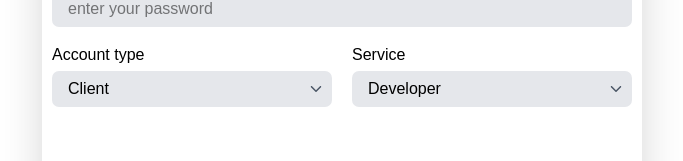
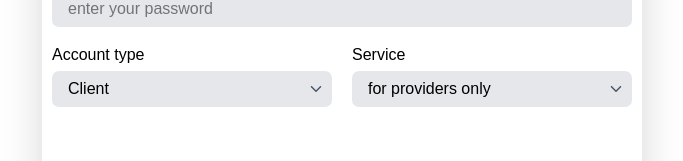
Before and after one commit to Isac-Joestar/Joestar-Calendar, a Next.js app: page /register in a window 1280 px wide. Shown: the part 464-625 px from the top of the page, without its empty margins (298-981 px from the left). Built offline with nearby package versions, Linux system fonts and the light colour scheme.

Commit message:
feat(register) cadastro de usuários

```diff
--- a/src/app/api/register/route.ts
+++ b/src/app/api/register/route.ts
@@ -8,9 +8,9 @@ export async function POST(req: Request) {
 
     try{
         const body = await req.json();
-        const {username, email, password, role, phone, services } = body;
+        const {firstName, lastName, email, password, role, phone, service } = body;
 
-        if(!username || !email || !password || !role){
+        if(!firstName || !lastName || !email || !password || !role){
             return NextResponse.json(
                 {message: "Preencha todos os campos obrigatórios"},
                 {status: 400}
@@ -27,12 +27,13 @@ export async function POST(req: Request) {
 
         const hashedPassword = await bcrypt.hash(password, 10);
         const newUser = new User({
-            name: username,
+            firstName,
+            lastName,
             email,
             password: hashedPassword,
             role,
             phone,
-            services: role === "provider" ? [services] : []
+            service: role === "Provider" ? service : ''
         });
 
         await newUser.save();
--- a/src/app/page.tsx
+++ b/src/app/page.tsx
@@ -4,13 +4,18 @@ import Link from "next/link";
 
 export default function Home() {
   return (
-    <div className="grid grid-rows-[20px_1fr_20px] items-center justify-items-center min-h-screen p-8 pb-20 gap-16 sm:p-20 font-[family-name:var(--font-geist-sans)]">
+    <div className="flex items-start justify-center min-h-screen p-8 pb-20 gap-16 sm:p-20 font-[family-name:var(--font-geist-sans)]">
 
       <Link href="/login" className="">
         <button className="cursor-pointer border-1 py-[4px] px-[10px] border rounded-[4px] ">
             Faça login
         </button>
       </Link>
+      <Link href="/register" className="">
+        <button className="cursor-pointer border-1 py-[4px] px-[10px] border rounded-[4px] ">
+            Cadastre-se
+        </button>
+      </Link>
     </div>
   );
 }
--- a/src/app/register/page.tsx
+++ b/src/app/register/page.tsx
@@ -32,7 +32,7 @@ function Register(){
     const [password, setPassword] = useState("");
     const [confirmPassword, setConfirmPassword] = useState("");
     const [role, setRole ] = useState(roles[0]);
-    const [service, setService] = useState(services[0])
+    const [service, setService] = useState("")
 
 
     async function HandleSubmit(e: React.FormEvent){
@@ -44,7 +44,7 @@ function Register(){
                 headers: {
                     "Content-Type": "application/json",
                 },
-                body: JSON.stringify({firstName, lastName, password, email, role, phone, service})
+                body: JSON.stringify({firstName, lastName, email, phone, password, role, service})
             })
 
             const data = await res.json()
@@ -92,7 +92,7 @@ function Register(){
                             <input
                                 type="text"
                                 id="lastName"
-                                value={firstName}
+                                value={lastName}
                                 onChange={(e) => setLastName(e.target.value)}
                                 required
                                 className="input-default"
@@ -165,7 +165,7 @@ function Register(){
                             </label>
                             <Listbox value={role} onChange={setRole}>
                                 <div className="relative">
-                                <ListboxButton className="w-full h-9 bg-gray-200 rounded-[7px] text-black px-4 pr-10 text-left">
+                                <ListboxButton className="w-full h-9 bg-gray-200 rounded-[7px] text-black px-4 pr-10 text-left cursor-pointer">
                                     {role}
                                     <IoIosArrowDown className="absolute right-2 top-1/2 transform -translate-y-1/2 text-gray-600" />
                                 </ListboxButton>
@@ -196,11 +196,12 @@ function Register(){
                             </label>
                             <Listbox value={service} onChange={setService}>
                                 <div className="relative">
-                                <ListboxButton className="w-full h-9 bg-gray-200 rounded-[7px] text-black px-4 pr-10 text-left">
-                                    {service}
+                                <ListboxButton className={`w-full h-9 bg-gray-200 rounded-[7px] text-black px-4 pr-10 text-left ${
+                                    role === 'Provider' ? 'cursor-pointer' : 'cursor-not-allowed'}`}>
+                                    {role === 'Provider' ? service : 'for providers only'}
                                     <IoIosArrowDown className="absolute right-2 top-1/2 transform -translate-y-1/2 text-gray-600" />
                                 </ListboxButton>
-
+                                    { role === 'Provider' && (
                                         <ListboxOptions className="absolute z-10 mt-1 w-full bg-white rounded-md shadow-md max-h-28 overflow-y-auto">
                                             {services.map((service, idx) => (
                                             <ListboxOption
@@ -216,6 +217,7 @@ function Register(){
                                             </ListboxOption>
                                             ))}
                                         </ListboxOptions>
+                                    )}
                                 </div>
                             </Listbox>
                         </div>
--- a/src/models/user.tsx
+++ b/src/models/user.tsx
@@ -1,21 +1,27 @@
 import mongoose, { Schema, model, models, Document } from 'mongoose';
 
-export type UserRole = 'client' | 'provider';
+export type UserRole = 'Client' | 'Provider';
 
 export interface IUser extends Document {
-  name: string;
+  firstName: string;
+  lastName: string;
   email: string;
   password: string;
   role: UserRole;
   phone?: string;
-  services?: mongoose.Types.ObjectId[];
+  service?: string;
   createdAt: Date;
   updatedAt: Date;
 }
 
 const UserSchema = new Schema<IUser>(
   {
-    name: {
+    firstName: {
+      type: String,
+      required: true,
+      trim: true
+    },
+    lastName: {
       type: String,
       required: true,
       trim: true
@@ -33,18 +39,15 @@ const UserSchema = new Schema<IUser>(
     },
     role: {
       type: String,
-      enum: ['client', 'provider'],
+      enum: ['Client', 'Provider'],
       required: true
     },
     phone: {
       type: String
     },
-    services: [
-      {
-        type: Schema.Types.ObjectId,
-        ref: 'Service'
-      }
-    ]
+    service: {
+      type: String
+    }
   },
   {
     timestamps: true
```
Lines whose indentation alone changed are shown as unchanged.
